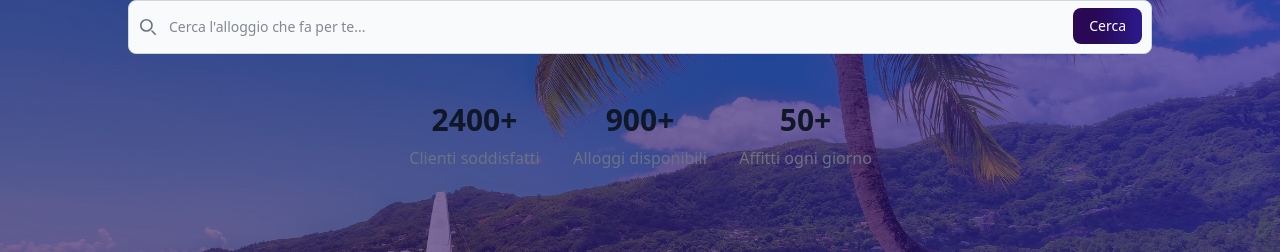
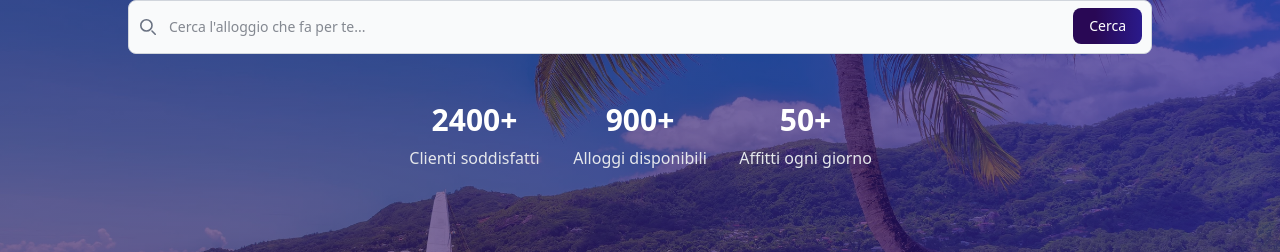
Before and after one commit to fabioferrero90/boolbnb-frontend-pw, a React (Vite) app: page / in a window 1280 px wide. Shown: the part 268-520 px from the top of the page. Built offline with nearby package versions, Linux system fonts and the light colour scheme; no server answers.

Commit message:
fix like\dislike + light theme

```diff
--- a/src/Components/HouseGrid.jsx
+++ b/src/Components/HouseGrid.jsx
@@ -3,7 +3,7 @@ import { useState, useEffect } from "react";
 import axios from "axios";
 
 const HouseGrid = () => {
-  const [liked, setLiked] = useState([true, false, false]);
+  const [liked, setLiked] = useState([false, false, false]);
   const [houses, setHouses] = useState([]);
 
   const fetchHouses = () => {
@@ -11,7 +11,6 @@ const HouseGrid = () => {
       .get("http://localhost:3000/houses/mostliked")
       .then((res) => {
         setHouses(res.data);
-        console.log(res.data);
       })
       .catch((err) => {
         console.log(err);
@@ -20,7 +19,7 @@ const HouseGrid = () => {
 
   const manageLike = (id, index) => {
     setLiked(liked.map((like, i) => (i === index ? !like : like)));
-    if (liked[index] == true) {
+    if (!liked[index]) {
       axios.put(`http://localhost:3000/houses/like/${id}`).then((response) => {
         fetchHouses();
       });
--- a/src/Components/partials/Statistics.jsx
+++ b/src/Components/partials/Statistics.jsx
@@ -2,18 +2,18 @@
 const Statistics = () => {
   return (
     <div className="statistics pt-4">
-        <dl className="grid max-w-screen-xl grid-cols-1 gap-8 p-4 mx-auto text-gray-900 sm:grid-cols-3 xl:grid-cols-3 dark:text-white sm:p-8">
+        <dl className="grid max-w-screen-xl grid-cols-1 gap-8 p-4 mx-auto sm:grid-cols-3 xl:grid-cols-3 text-white sm:p-8">
           <div className="flex flex-col items-center justify-center">
               <dt className="mb-2 text-3xl font-extrabold">2400+</dt>
-              <dd className="text-gray-500 dark:text-gray-200">Clienti soddisfatti</dd>
+              <dd className="text-gray-200">Clienti soddisfatti</dd>
           </div>
           <div className="flex flex-col items-center justify-center">
               <dt className="mb-2 text-3xl font-extrabold">900+</dt>
-              <dd className="text-gray-500 dark:text-gray-200">Alloggi disponibili</dd>
+              <dd className="text-gray-200">Alloggi disponibili</dd>
           </div>
           <div className="flex flex-col items-center justify-center">
               <dt className="mb-2 text-3xl font-extrabold">50+</dt>
-              <dd className="text-gray-500 dark:text-gray-200">Affitti ogni giorno</dd>
+              <dd className="text-gray-200">Affitti ogni giorno</dd>
           </div>
       </dl>
     </div>
```
